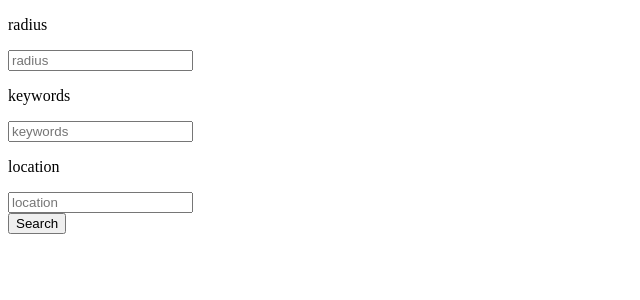
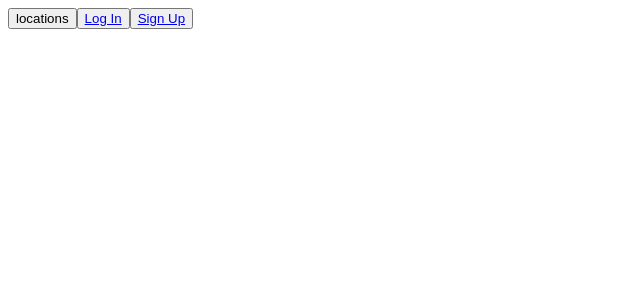
Before and after one commit to kimbertham/SPOT.ME-PROJECT, a React (Create React App) app in the folder frontend/: page / in a window 1280 px wide. Shown: the top 300 px of the page, without its empty margins (0-640 px from the left). Built offline with nearby package versions, Linux system fonts and the light colour scheme.

Commit message:
basic navbar

```diff
--- a/frontend/src/App.js
+++ b/frontend/src/App.js
@@ -1,14 +1,15 @@
 import React from 'react'
 import { BrowserRouter, Switch, Route } from 'react-router-dom'
 import GymLocations from './components/gym/gymLocations'
-
+import Navbar from './components/common/Navbar'
 
 const App = () => {
   return (
     <>
       <BrowserRouter>
+      <Navbar/>
         <Switch>
-          <GymLocations/>
+        <Route exact path="/locations" component={GymLocations} />
 
         </Switch>
       </BrowserRouter>
--- /dev/null
+++ b/frontend/src/components/common/Navbar.js
@@ -0,0 +1,19 @@
+import React from 'react'
+import { Link, withRouter } from 'react-router-dom'
+
+class Navbar extends React.Component{
+
+
+  render() {
+    return (
+      <nav>
+        <div>
+            <button><Link to="/locations"></Link>locations</button>
+            <button><Link to="/login">Log In</Link></button>
+            <button><Link to="/register">Sign Up</Link></button>
+        </div>
+      </nav>
+    )
+  }
+}
+export default withRouter(Navbar)
```
